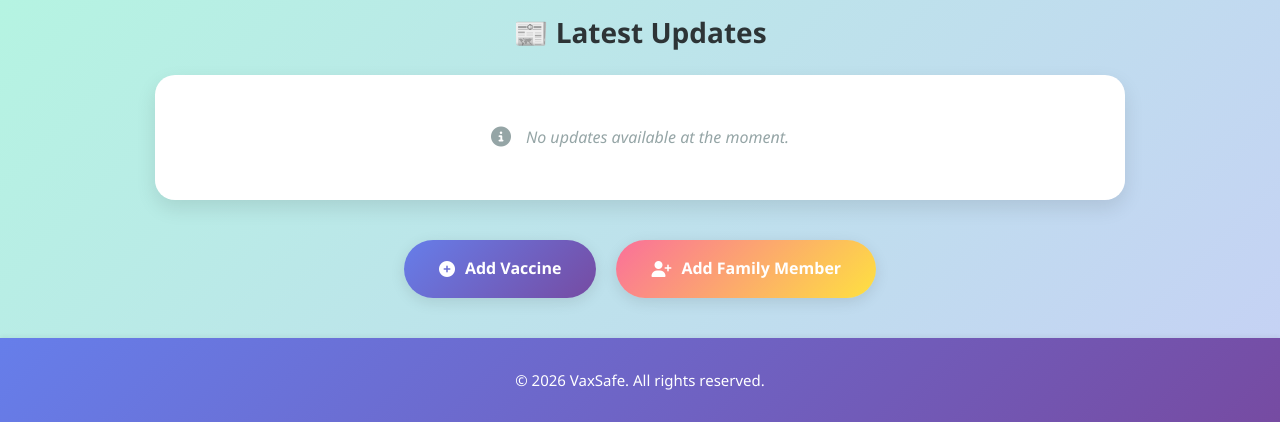
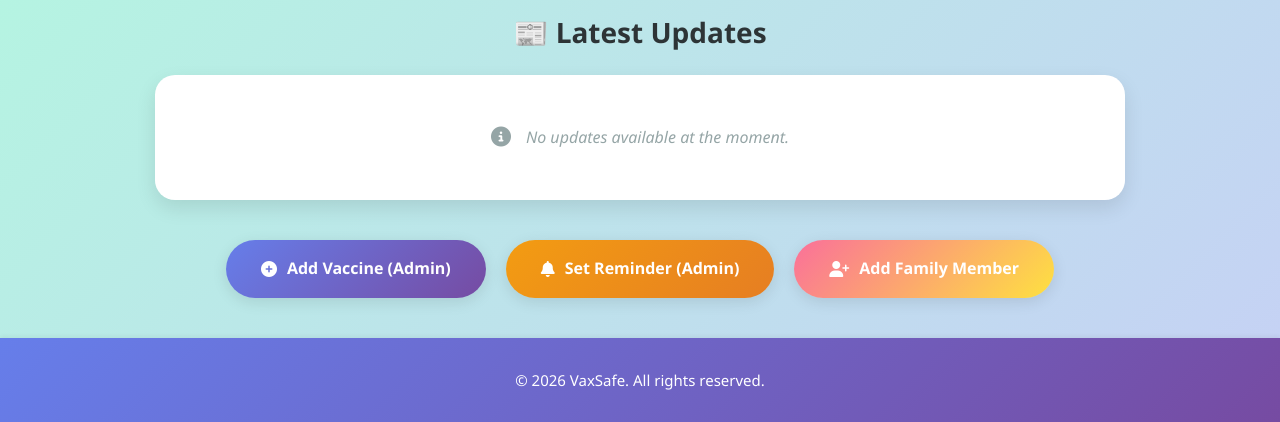
Before and after one commit to 61-shahrin/VaxSafe, a Django app: page /dashboard/ in a window 1280 px wide. Shown: the part 579-1001 px from the top of the page. Run offline with Django 5.2, Linux system fonts and the light colour scheme; a user stored in the database is signed in; data comes from the database, SQL or seed files in the repository; data that the repository does not hold is empty.

Commit message:
Update and change the code of dashboard for user and admin

```diff
--- a/templates/htmlpages/dashboard.html
+++ b/templates/htmlpages/dashboard.html
@@ -20,7 +20,7 @@
       <div class="card-arrow">→</div>
     </div>
 
-    <div class="card card-2" data-url="{% url 'reminder' %}">
+<div class="card card-2" data-url="{% url 'reminder_list' %}">
       <div class="icon-circle">
         <i class="fa fa-bell"></i>
       </div>
@@ -69,12 +69,29 @@
 
   <!-- Action Buttons -->
   <div class="action-buttons">
-    <a class="btn-action btn-primary" href="{% url 'add_vaccine' %}">
-      <i class="fa fa-plus-circle"></i> Add Vaccine
-    </a>
-    <a class="btn-action btn-secondary" href="{% url 'addfamilymember' %}">
-      <i class="fa fa-user-plus"></i> Add Family Member
-    </a>
+    {% if user.is_staff or user.is_superuser %}
+      <!-- Admin এর জন্য সব button -->
+      <a class="btn-action btn-primary" href="{% url 'add_vaccine' %}">
+        <i class="fa fa-plus-circle"></i> Add Vaccine (Admin)
+      </a>
+      <a class="btn-action btn-warning" href="{% url 'set_reminder' %}">
+        <i class="fa fa-bell"></i> Set Reminder (Admin)
+      </a>
+      <a class="btn-action btn-secondary" href="{% url 'addfamilymember' %}">
+        <i class="fa fa-user-plus"></i> Add Family Member
+      </a>
+    {% else %}
+      <!-- User এর জন্য শুধু Family Member add -->
+      <a class="btn-action btn-secondary" href="{% url 'addfamilymember' %}">
+        <i class="fa fa-user-plus"></i> Add Family Member
+      </a>
+      <a class="btn-action btn-info" href="{% url 'vaccine_schedule' %}">
+        <i class="fa fa-calendar"></i> আমার Vaccine Schedule
+      </a>
+      <a class="btn-action btn-info" href="{% url 'reminder_list' %}">
+        <i class="fa fa-bell"></i> আমার Reminders
+      </a>
+    {% endif %}
   </div>
 </div>
 
@@ -323,6 +340,27 @@
 .btn-secondary:hover {
   transform: translateY(-3px);
   box-shadow: 0 6px 20px rgba(250, 112, 154, 0.4);
+}
+
+/* ✅ নতুন button styles */
+.btn-warning {
+  background: linear-gradient(135deg, #f39c12 0%, #e67e22 100%);
+  color: white;
+}
+
+.btn-warning:hover {
+  transform: translateY(-3px);
+  box-shadow: 0 6px 20px rgba(243, 156, 18, 0.4);
+}
+
+.btn-info {
+  background: linear-gradient(135deg, #00b894 0%, #00cec9 100%);
+  color: white;
+}
+
+.btn-info:hover {
+  transform: translateY(-3px);
+  box-shadow: 0 6px 20px rgba(0, 184, 148, 0.4);
 }
 
 /* ============================================
@@ -637,11 +675,6 @@ document.querySelectorAll('.card').forEach(card => {
 </script>
 
 
-
-
-
-
-
 <!-- ✅ userprofile → profile -->
 {% if user.profile.current_family %}
 <div class="card mb-3">
```
